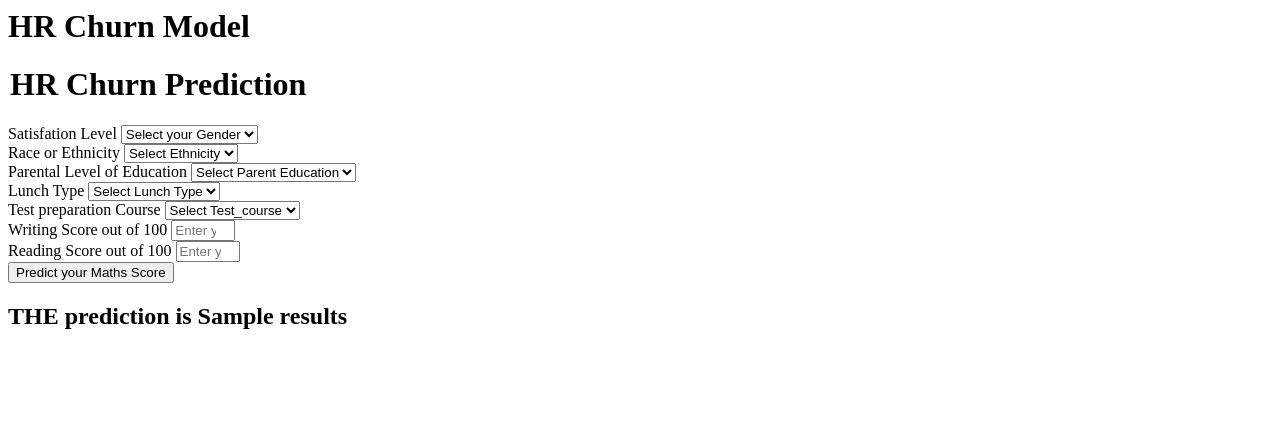
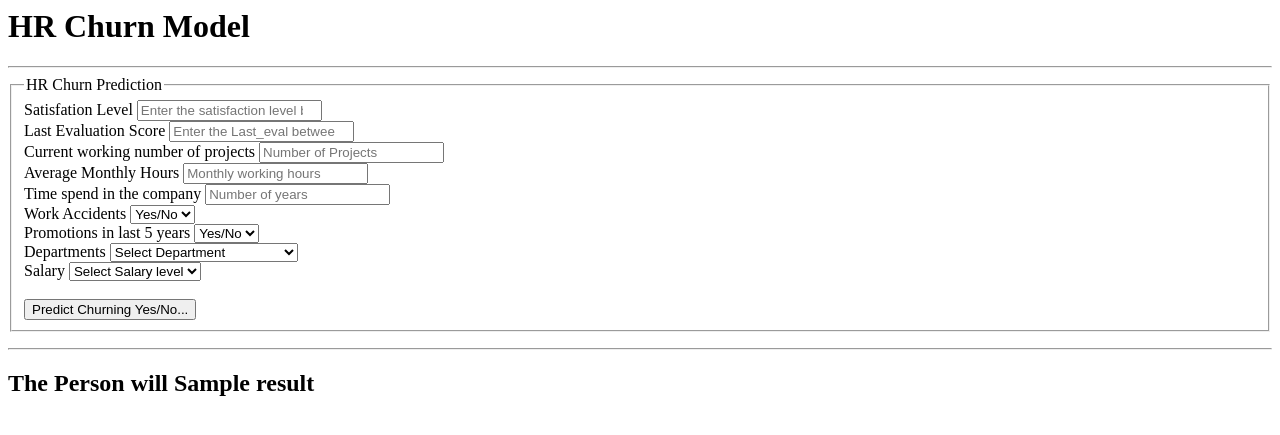
Before and after one commit to Viper-AI-V01/HR_ChurnProject, a Flask app: template templates/predict.html in a window 1280 px wide. Shown: the top 435 px of the page. Run offline with Flask 3, Linux system fonts and the light colour scheme; the template is opened without the code that fills it: most values are stand-ins (such as "Sample title", 1, 10 or a date in 2020); parts of the project's set-up code (start-up, migrations or seed data) failed here and were passed over.

Commit message:
Final_commit

```diff
--- a/application.py
+++ b/application.py
@@ -25,7 +25,7 @@ def predictor():
         time_spend_company = request.form.get('time_spend_company')
         Work_accident = request.form.get('Work_accident')
         promotion_last_5years=request.form.get('promotion_last_5years')
-        Departments = request.form.get('Departments ')
+        Departments = request.form.get('Departments')
         salary = request.form.get('salary')
         try:
             get_data = predict_pipeline.GetData(
@@ -34,8 +34,16 @@ def predictor():
                 promotion_last_5years=promotion_last_5years,Departments=Departments,salary=salary)
             result = predict.predict(get_data.get_dataFrame())
             logging.info('-------------Prediction Done-----------')
+
         except Exception as e:
             raise HRmodel_Exception(e, sys)
+        if result[0] == 0:
+            result = 'not leave the company'
+        else:
+            result = 'leave the company'
 
 
-        return render_template('predict.html',result = result[0])
+        return render_template('predict.html',result = result)
+
+if __name__=='__main__':
+    app.run(host='0.0.0.0')
--- a/src/pipeline/predict_pipeline.py
+++ b/src/pipeline/predict_pipeline.py
@@ -11,8 +11,8 @@ class Predicted:
     def predict(self,data):
         try:
             model = load_obj(path=os.path.join('Artifacts','model.pkl'))
-            preprocessor_obj = load_obj(path=os.path.join('Artifacts','model.pkl'))
-            data_scaled = preprocessor_obj(data)
+            preprocessor_obj = load_obj(path=os.path.join('Artifacts','preprocessing.pkl'))
+            data_scaled = preprocessor_obj.transform(data)
             predicted_= model.predict(data_scaled)
             return predicted_
         except Exception as e:
@@ -43,6 +43,6 @@ class GetData:
                                 'salary':self.salary
                                 }
             logging.info('Data coverted to Pd DataFrame')
-            return pd.DataFrame(predicted_dataFrame)
+            return pd.DataFrame(predicted_dataFrame,index=[0])
         except Exception as e:
             raise HRmodel_Exception(e, sys)
--- a/templates/index.html
+++ b/templates/index.html
@@ -1,2 +1,3 @@
 <h1>Welcome to the app</h1>
-<h3>This is the Url here: /predict.html</h3>
+<hr>
+<h2><a href="Predictor">Here is the Page to Predict your Data</a></h2>
--- a/templates/predict.html
+++ b/templates/predict.html
@@ -2,110 +2,97 @@
 <body>
     <div class="login">
        <h1>HR Churn Model</h1>
+       <hr>
 
        <form action="{{ url_for('predictor')}}" method="post">
-        <h1>
+        <fieldset>
+
             <legend>HR Churn Prediction</legend>
-        </h1>
+
         <div class="mb-3">
             <label class="form-label">Satisfation Level</label>
-            <select class="form-control" name="gender" placeholder="Enter you Gender" required>
-                <option class="placeholder" selected disabled value="">Select your Gender</option>
-                <option value="male">
-                    Male
-                </option>
-                <option value="female">
-                    Female
-                </option>
+            <input class="form-control" type="number" name="satisfaction_level"
+            placeholder="Enter the satisfaction level between 0 to 1",min='0' ,max="1" width="200" required>
+        </div>
+        <div class="mb-3">
+           <label class="form-label">Last Evaluation Score</label>
+            <input class="form-control" type="number" name="last_evaluation"
+            placeholder="Enter the Last_eval between 0 to 1",min='0' ,max="1" width="200" required>
+        </div>
+        <div class="mb-3">
+           <label class="form-label">Current working number of projects</label>
+            <input class="form-control" type="number" name="number_project"
+            placeholder="Number of Projects",min='0' ,max="7" width="200" required>
+        </div>
+
+        <div class="mb-3">
+           <label class="form-label">Average Monthly Hours</label>
+            <input class="form-control" type="number" name="average_montly_hours"
+            placeholder="Monthly working hours",min='0' ,max="400" width="200" required>
+        </div>
+
+        <div class="mb-3">
+           <label class="form-label">Time spend in the company</label>
+            <input class="form-control" type="number" name="time_spend_company"
+            placeholder="Number of years",min='0' ,max="10" width="200" required>
+        </div>
+
+        <div class="mb-3">
+           <label class="form-label">Work Accidents</label>
+            <select class="form-control" name="Work_accident"
+            placeholder="Did any work Accidents?" required>
+            <option class="placeholder" selected disabled value="">Yes/No</option>
+             <option value="0">No</option>
+             <option value="1">Yes</option></select>
+        </div>
+
+        <div class="mb-3">
+           <label class="form-label">Promotions in last 5 years</label>
+            <select class="form-control" name="promotion_last_5years"
+            aria-placeholder="Promoted?" required>
+            <option class="placeholder" selected disabled value="">Yes/No</option>
+             <option value="0">No</option>
+             <option value="1">Yes</option></select>
+        </div>
+
+        <div class="mb-3">
+           <label class="form-label">Departments</label>
+            <select class="form-control" name="Departments"
+            placeholder="Enter Department" required>
+            <option class="placeholder" selected disabled value="">Select Department</option>
+
+             <option value="sales">Sales</option>
+             <option value="accounting">Accounting</option>
+             <option value="hr">HR</option>
+             <option value="technical">Technical</option>
+             <option value="support">Support</option>
+             <option value="management">Management</option>
+             <option value="IT">IT</option>
+             <option value="product_mng">Product Manager</option>
+             <option value="marketing">Marketing</option>
+             <option value="RandD">Research and Development</option></select>
+        </div>
+        <div class="mb-3">
+
+            <label class="form-label">Salary</label>
+            <select class="form-control" name="salary" placeholder="Enter Salary Level" required>
+                <option class="placeholder" selected disabled value="">Select Salary level</option>
+                <option value="low">Low</option>
+                <option value="medium">Medium</option>
+                <option value="high">High</option>
+
+
             </select>
         </div>
+        <br>
         <div class="mb-3">
-            <label class="form-label">Race or Ethnicity</label>
-            <select class="form-control" name="ethnicity" placeholder="Enter you ethnicity" required>
-                <option class="placeholder" selected disabled value="">Select Ethnicity</option>
-                <option value="group A">
-                    Group A
-                </option>
-                <option value="group B">
-                    Group B
-                </option>
-                <option value="group C">
-                    Group C
-                </option>
-                <option value="group D">
-                    Group D
-                </option>
-                <option value="group E">
-                    Group E
-                </option>
-            </select>
-        </div>
-        <div class="mb-3">
-            <label class="form-label">Parental Level of Education</label>
-            <select class="form-control" name="parental_level_of_education"
-                placeholder="Enter you Parent Education" required>
-                <option class="placeholder" selected disabled value="">Select Parent Education</option>
-                <option value="associate's degree">
-                    associate's degree
-                </option>
-                <option value="bachelor's degree">
-                    bachelor's degree
-                </option>
-                <option value="high school">
-                    high school
-                </option>
-                <option value="master's degree">
-                    master's degree
-                </option>
-                <option value="some college">
-                    some college
-                </option>
-                <option value="some high school">
-                    some high school
-                </option>
-            </select>
-        </div>
-        <div class="mb-3">
-            <label class="form-label">Lunch Type</label>
-            <select class="form-control" name="lunch" placeholder="Enter you Lunch" required>
-                <option class="placeholder" selected disabled value="">Select Lunch Type</option>
-                <option value="free/reduced">
-                    free/reduced
-                </option>
-                <option value="standard">
-                    standard
-                </option>
-            </select>
-        </div>
-        <div class="mb-3">
-            <label class="form-label">Test preparation Course</label>
-            <select class="form-control" name="test_preparation_course" placeholder="Enter you Course"
-                required>
-                <option class="placeholder" selected disabled value="">Select Test_course</option>
-                <option value="none">
-                    None
-                </option>
-                <option value="completed">
-                    Completed
-                </option>
-            </select>
-        </div>
-        <div class="mb-3">
-            <label class="form-label">Writing Score out of 100</label>
-            <input class="form-control" type="number" name="reading_score"
-                placeholder="Enter your Reading score" min='0' max='100' />
-        </div>
-        <div class="mb-3">
-            <label class="form-label">Reading Score out of 100</label>
-            <input class="form-control" type="number" name="writing_score"
-                placeholder="Enter your Reading Score" min='0' max='100' />
-        </div>
-        <div class="mb-3">
-            <input class="btn btn-primary" type="submit" value="Predict your Maths Score" required />
+            <input class="btn btn-primary" type="submit" value="Predict Churning Yes/No..." required />
         </div>
     </form>
+    </fieldset>
+    <hr>
     <h2>
-       THE  prediction is {{results}}
+       The Person will {{result}}
     </h2>
    <body>
 </html>
```
Also changed, not shown: 2 other files.
